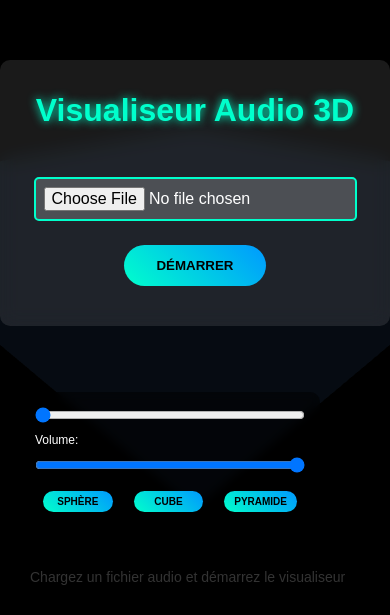
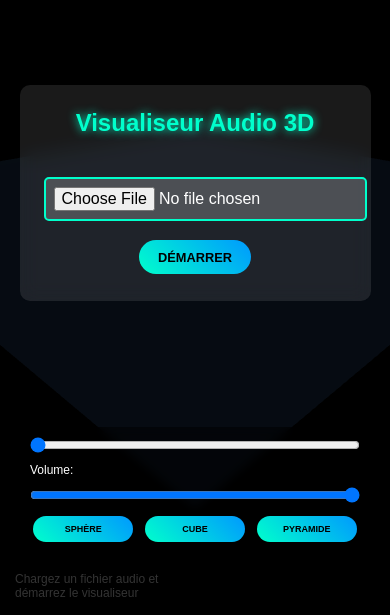
Before and after one commit to ChocoIsChoco/ProjectWebGL, a website built with Vite: page index.html in a window 390 px wide. Shown: the part 229-844 px from the top of the page. Built offline with nearby package versions, Linux system fonts and the light colour scheme; animation ran at ten frames a second.

Commit message:
Rendre l'interface responsive

```diff
--- a/index.css
+++ b/index.css
@@ -94,3 +94,35 @@ button:hover {
     display: none;
     gap: 10px;
 }
+
+@media (max-width: 600px) {
+    .controls {
+        padding: 1.5rem;
+        width: 90%;
+    }
+
+    .controls h1 {
+        font-size: 1.5rem;
+        margin-bottom: 1.5rem;
+    }
+
+    button {
+        padding: 0.6rem 1.2rem;
+        font-size: 0.8rem;
+        margin: 0.2rem;
+    }
+
+    #ui-controls {
+        top: 10px;
+        right: 10px;
+        gap: 5px;
+    }
+
+    #info {
+        bottom: 10px;
+        left: 10px;
+        font-size: 12px;
+        padding: 5px;
+        max-width: 200px;
+    }
+}
--- a/index.js
+++ b/index.js
@@ -37,7 +37,16 @@ function init() {
     initScene();
     setupEventListeners();
     setupAudioUI();
+    window.addEventListener('resize', onWindowResize);
     animate();
+}
+
+function onWindowResize() {
+    camera.aspect = window.innerWidth / window.innerHeight;
+    camera.updateProjectionMatrix();
+    if (renderer) {
+        renderer.setSize(window.innerWidth, window.innerHeight);
+    }
 }
 
 function animate() {
--- a/js/ui/AudioUI.js
+++ b/js/ui/AudioUI.js
@@ -5,7 +5,25 @@ let progressBar, volumeSlider;
 export function setupAudioUI() {
     const uiContainer = document.createElement('div');
     uiContainer.id = 'extra-ui';
-    uiContainer.style.cssText = 'position: fixed; bottom: 80px; left: 20px; display: flex; flex-direction: column; gap: 10px; z-index: 2000; width: 300px; background: rgba(0,0,0,0.5); padding: 15px; border-radius: 10px; backdrop-filter: blur(5px);';
+    uiContainer.className = 'responsive-ui';
+    uiContainer.style.cssText = 'position: fixed; bottom: 80px; left: 20px; display: flex; flex-direction: column; gap: 10px; z-index: 2000; width: 300px; background: rgba(0,0,0,0.5); padding: 15px; border-radius: 10px; backdrop-filter: blur(5px); transition: all 0.3s;';
+
+    const style = document.createElement('style');
+    style.textContent = `
+        @media (max-width: 600px) {
+            .responsive-ui {
+                width: calc(100% - 40px) !important;
+                bottom: 60px !important;
+                left: 20px !important;
+                padding: 10px !important;
+            }
+            .responsive-ui button {
+                padding: 8px 5px !important;
+                font-size: 9px !important;
+            }
+        }
+    `;
+    document.head.appendChild(style);
 
     progressBar = document.createElement('input');
     progressBar.type = 'range';
```
